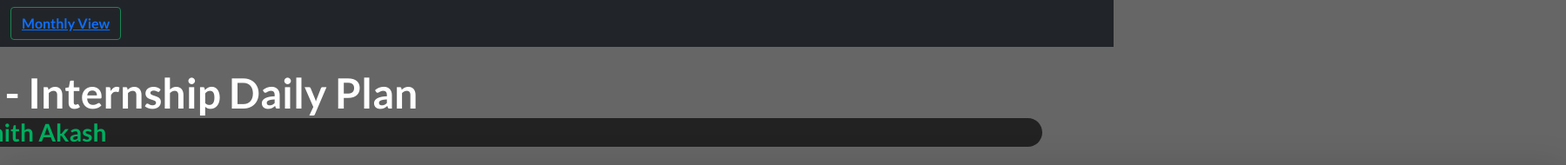
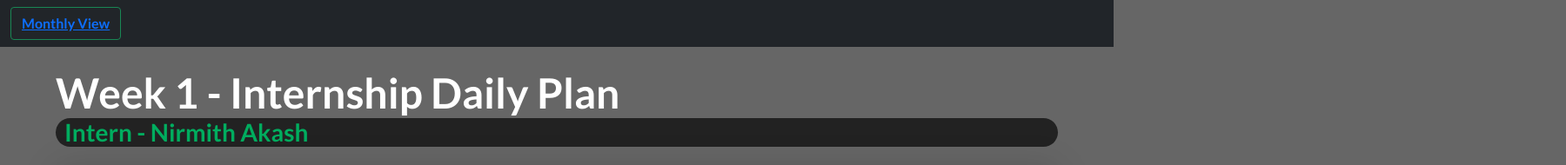
Before and after one commit to AnawaratneMANA/workplan.github.io, a plain HTML site: page pages/index.html in a window 1280 px wide. Shown: the top 190 px of the page at 87% size, 1800 px wide, since content can reach past the window. Drawn offline with nearby package versions, Linux system fonts and the light colour scheme.

Commit message:
resposive margins

```diff
--- a/css/custom.css
+++ b/css/custom.css
@@ -16,7 +16,7 @@
     font-family: Lato-Bold;
     color: white;
     font-weight: bold;
-    margin-left: -250px;
+
 }
 
 .myh3 {
@@ -26,7 +26,6 @@
     background-color: #222222;
     border-radius: 25px;
     background-position: center;
-    margin-left: -250px;
     padding-left: 10px;
 }
 .mybutton{
--- a/css/main.css
+++ b/css/main.css
@@ -137,7 +137,7 @@ iframe {
 [ Table ]*/
 
 .limiter {
-  width: 1800px;
+  width: 90%;
   margin: 0 auto;
 }
 
--- a/pages/index.html
+++ b/pages/index.html
@@ -15,14 +15,12 @@
         <button class="btn btn-outline-success me-2 mybutton" type="button"><a href="../index.html" >Monthly View</a></button>
     </form>
 </nav>
-<div class="container-md">
+<div class="limiter">
     <br>
-
     <h1 class="myh1 display-5">Week 1 - Internship Daily Plan</h1>
     <span>
         <h3 class="myh3">Intern  - Nirmith Akash</h3>
     </span>
-
     <br>
 </div>
 <div class="limiter">
```
